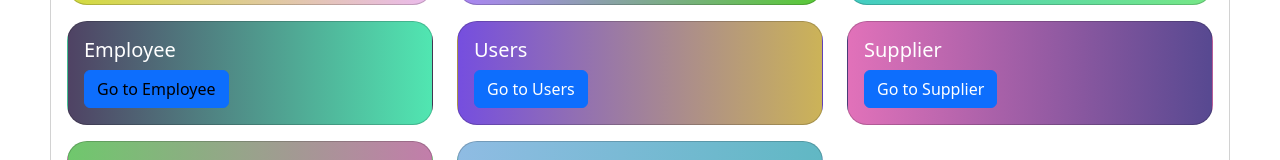
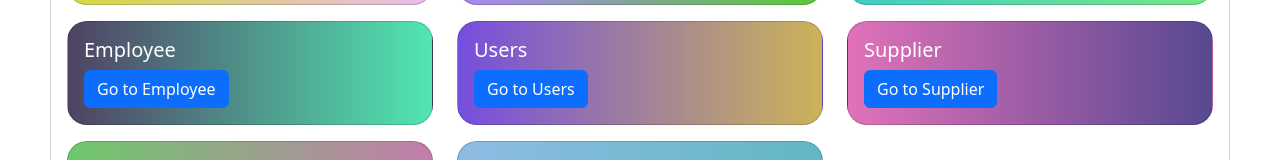
Before and after one commit to nisalgunawardhana/ERMsystem, a React (Create React App) app in the folder frontend/: page / in a window 1280 px wide. Shown: the part 208-368 px from the top of the page. Built offline with nearby package versions, Linux system fonts and the light colour scheme.

Commit message:
home employee color change

```diff
--- a/frontend/src/components/Home.js
+++ b/frontend/src/components/Home.js
@@ -36,7 +36,7 @@ function Home() {
               <div className="card mb-3" style={{ background: `linear-gradient(to right, rgba(${Math.floor(Math.random() * 256)}, ${Math.floor(Math.random() * 256)}, ${Math.floor(Math.random() * 256)}, 0.8), rgba(${Math.floor(Math.random() * 256)}, ${Math.floor(Math.random() * 256)}, ${Math.floor(Math.random() * 256)}, 0.8))`, color: 'white', borderRadius: '20px' }}>
                 <div className="card-body">
                   <h5 className="card-title">Employee</h5>
-                  <Link to={`/employee`} className="btn btn-primary" style={{ color: '#000' }}>Go to Employee</Link>
+                  <Link to={`/employee`} className="btn btn-primary" style={{ color: '#fff' }}>Go to Employee</Link>
                 </div>
               </div>
             </div>
```
